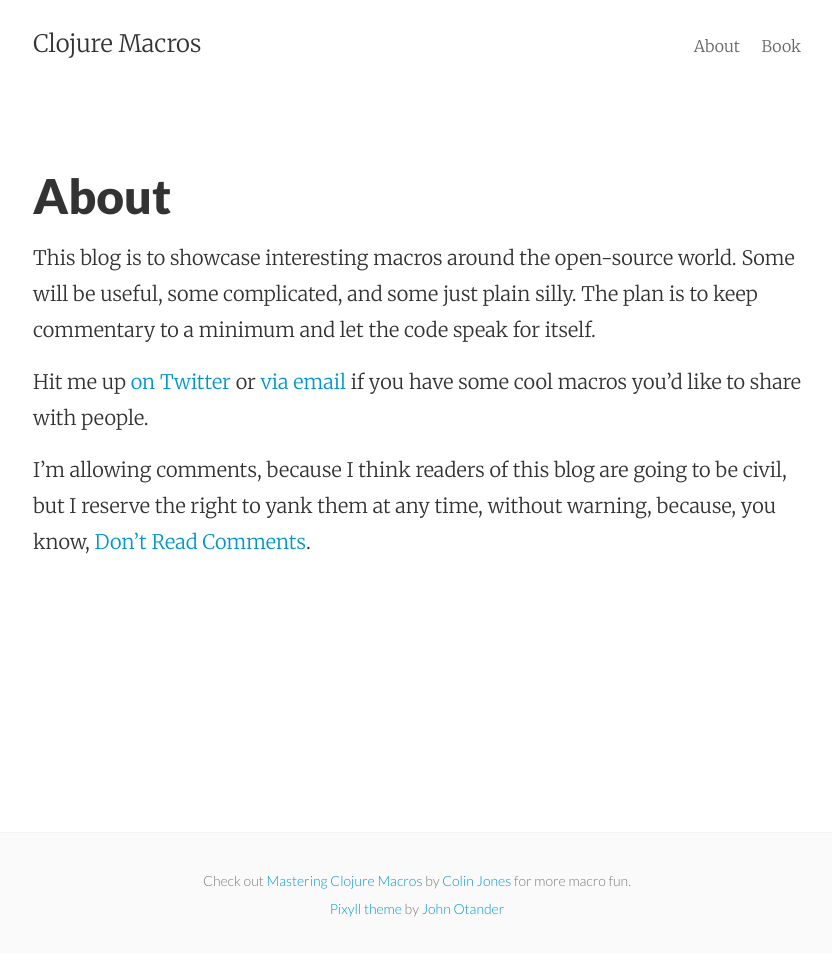
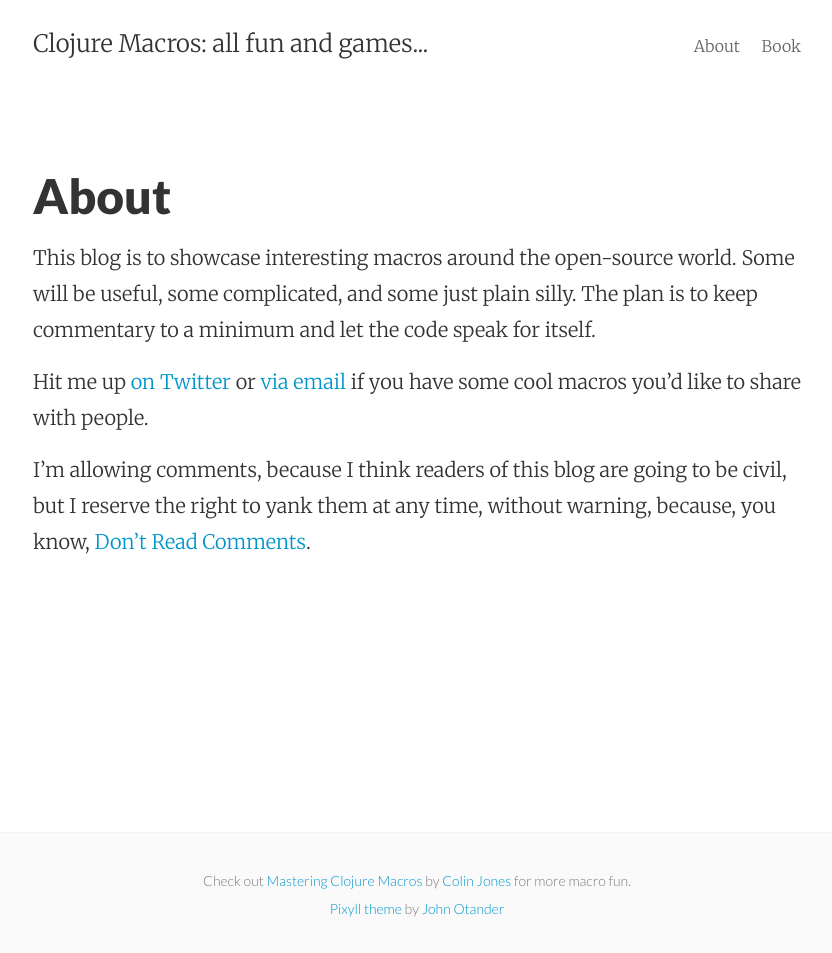
Before and after one commit to trptcolin/clojuremacros.com, a Jekyll site: the page built from about.md, in a window 1280 px wide. Shown: the whole page, without its empty margins (223-1055 px from the left). Built offline with Jekyll 4.4.1, drawn with Linux system fonts in a browser that asks for light colours.

Commit message:
Add subtitle

```diff
--- a/_config.yml
+++ b/_config.yml
@@ -1,5 +1,5 @@
 # Site settings
-title: "Clojure Macros"
+title: "Clojure Macros: all fun and games..."
 email: trptcolin@gmail.com
 author: Colin Jones
 description: "Clojure macros are fun. Let's look at some together."
```
